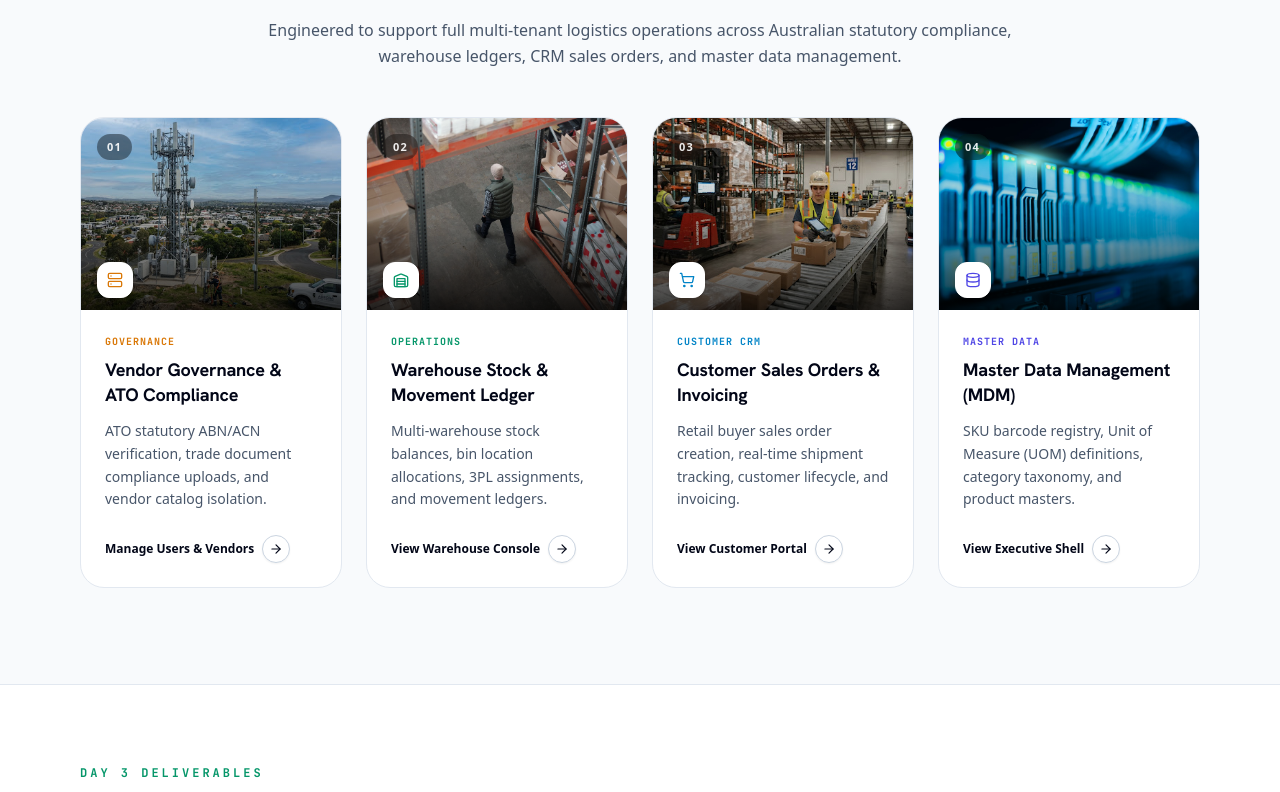
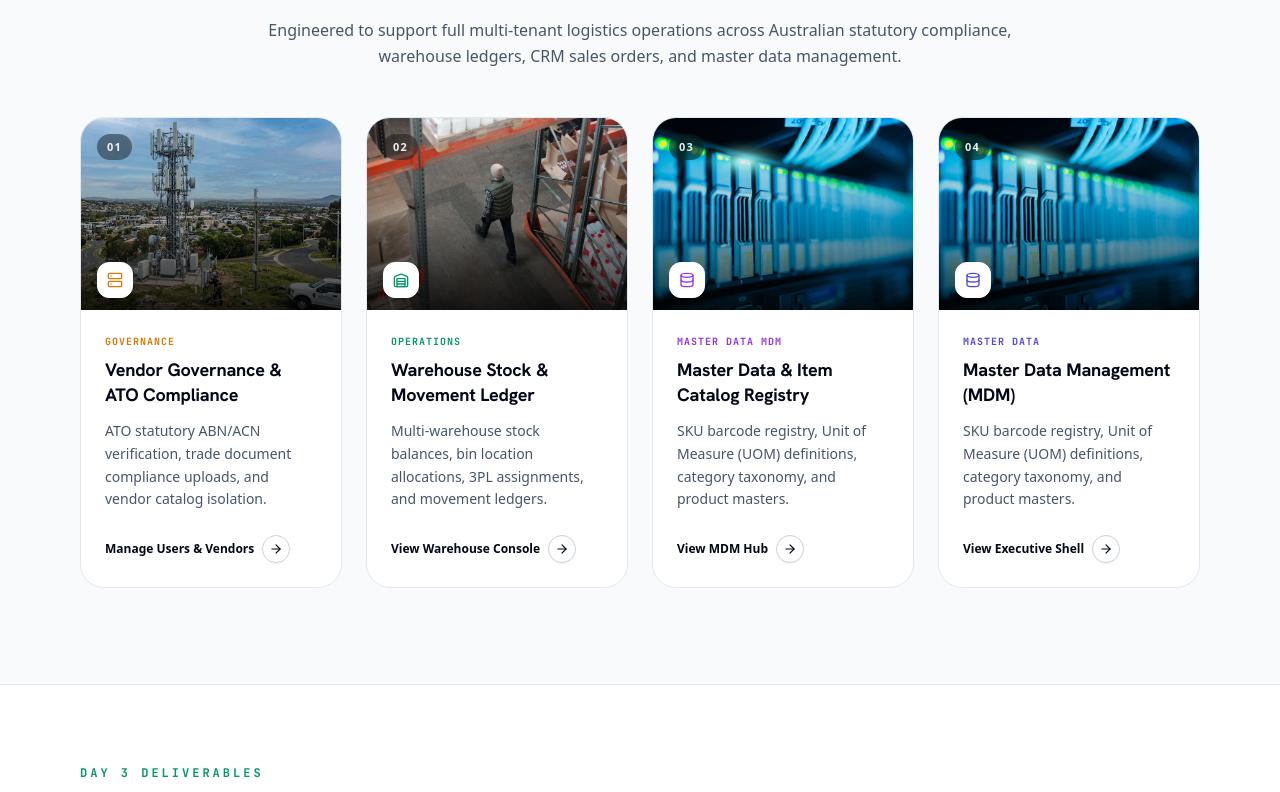
Before and after one commit to Harsh-Kesh/LogiQ-On-Tech, a Next.js app: page / in a window 1280 px wide. Shown: the part 968-1760 px from the top of the page. Built offline with nearby package versions, Linux system fonts and the light colour scheme.

Commit message:
refactor(scope): purge all remaining customer CRM references, cards, demo credentials, runtime store accounts, and audit types

```diff
--- a/src/app/auth/login/page.tsx
+++ b/src/app/auth/login/page.tsx
@@ -2,7 +2,7 @@ import LoginView from "@/components/auth/LoginView";
 
 export const metadata = {
   title: "Sign In — LogiQ-On Tech Platform",
-  description: "Unified multi-tenant login portal for Platform Owners, Vendors, Warehouses, and Customers.",
+  description: "Unified multi-tenant login portal for Platform Owners, Vendors, and Warehouse Operators.",
 };
 
 export default function LoginPage() {
--- a/src/app/dashboard/owner/page.tsx
+++ b/src/app/dashboard/owner/page.tsx
@@ -123,7 +123,7 @@ export default function PlatformOwnerDashboard() {
           </div>
           <h3 className="text-lg font-bold text-slate-900">User Directory &amp; RBAC</h3>
           <p className="text-xs text-slate-500 leading-relaxed">
-            Provision users, assign roles (PLATFORM_OWNER, VENDOR, WAREHOUSE, CUSTOMER), and toggle account suspensions.
+            Provision users, assign roles (PLATFORM_OWNER, VENDOR, WAREHOUSE, MDM), and toggle account suspensions.
           </p>
           <Link
             href="/dashboard/owner/users"
@@ -155,7 +155,7 @@ export default function PlatformOwnerDashboard() {
           </div>
           <h3 className="text-lg font-bold text-slate-900">Multi-Tenant Portals</h3>
           <p className="text-xs text-slate-500 leading-relaxed">
-            Test role isolation across Vendor Management, Warehouse Stock Ledgers, and Customer Sales Orders.
+            Test role isolation across Vendor Management, Warehouse Stock Ledgers, and Master Data MDM.
           </p>
           <Link
             href="/dashboard/vendor"
--- a/src/app/dashboard/page.tsx
+++ b/src/app/dashboard/page.tsx
@@ -4,7 +4,7 @@ export const dynamic = 'force-dynamic';
 
 import { useSession } from 'next-auth/react';
 import Link from 'next/link';
-import { Shield, Building, Warehouse, ShoppingCart, Lock, FileText, CheckCircle2, UserCheck, ArrowRight, Clock, Key } from 'lucide-react';
+import { Shield, Building, Warehouse, Lock, FileText, CheckCircle2, UserCheck, ArrowRight, Clock, Key } from 'lucide-react';
 
 export default function MainDashboardPage() {
   const { data: session, status } = useSession();
@@ -18,7 +18,7 @@ export default function MainDashboardPage() {
     );
   }
 
-  const role = (session?.user as any)?.role || 'CUSTOMER';
+  const role = (session?.user as any)?.role || 'VENDOR';
   const email = session?.user?.email || 'N/A';
   const name = session?.user?.name || 'Authenticated User';
   const mfaEnabled = (session?.user as any)?.mfaEnabled || false;
@@ -45,13 +45,6 @@ export default function MainDashboardPage() {
       icon: Warehouse,
       desc: 'Bin allocations, stock balances & immutable ledger feed.',
     },
-    CUSTOMER: {
-      title: 'Customer CRM & Storefront',
-      href: '/dashboard/customer',
-      color: 'sky',
-      icon: ShoppingCart,
-      desc: 'Sales orders, real-time tracking & customer lifecycle.',
-    },
     MDM: {
       title: 'Master Data MDM Hub',
       href: '/dashboard/owner',
@@ -61,7 +54,7 @@ export default function MainDashboardPage() {
     },
   };
 
-  const currentPortal = rolePortalLinks[role] || rolePortalLinks.CUSTOMER;
+  const currentPortal = rolePortalLinks[role] || rolePortalLinks.VENDOR;
   const PortalIcon = currentPortal.icon;
 
   return (
--- a/src/app/page.tsx
+++ b/src/app/page.tsx
@@ -157,36 +157,36 @@ export default function HomePage() {
               <div>
                 <div className="relative h-48 overflow-hidden">
                   <img
-                    alt="Customer CRM"
+                    alt="Master Data MDM"
                     className="absolute inset-0 w-full h-full object-cover group-hover:scale-110 transition-transform duration-700"
-                    src={getAssetPath("/images/stitch/ea517d840311.png")}
+                    src={getAssetPath("/images/pexels/partners-server-hardware.jpg")}
                   />
                   <div className="absolute inset-0 bg-gradient-to-t from-black/75 via-black/20 to-transparent" />
                   <span className="absolute top-4 left-4 text-[11px] font-bold text-white/90 tracking-widest bg-black/40 px-2.5 py-1 rounded-full backdrop-blur-md">
                     03
                   </span>
                   <div className="absolute bottom-3 left-4 w-9 h-9 bg-white rounded-xl flex items-center justify-center text-slate-950 shadow-md border border-white">
-                    <ShoppingCart className="w-4 h-4 text-sky-600" />
+                    <Database className="w-4 h-4 text-purple-600" />
                   </div>
                 </div>
                 <div className="p-6 pb-2">
-                  <span className="text-[10px] font-bold text-sky-600 uppercase tracking-widest block mb-2 font-mono">
-                    CUSTOMER CRM
+                  <span className="text-[10px] font-bold text-purple-600 uppercase tracking-widest block mb-2 font-mono">
+                    MASTER DATA MDM
                   </span>
                   <h3 className="text-lg font-bold text-slate-950 leading-snug mb-2.5 min-h-[52px]">
-                    Customer Sales Orders &amp; Invoicing
+                    Master Data &amp; Item Catalog Registry
                   </h3>
                   <p className="text-sm text-slate-600 leading-relaxed mb-4 min-h-[44px]">
-                    Retail buyer sales order creation, real-time shipment tracking, customer lifecycle, and invoicing.
+                    SKU barcode registry, Unit of Measure (UOM) definitions, category taxonomy, and product masters.
                   </p>
                 </div>
               </div>
               <div className="px-6 pb-6 pt-0">
                 <Link
-                  href="/dashboard/customer"
+                  href="/dashboard/owner"
                   className="w-fit flex items-center gap-2 text-xs font-bold text-slate-950 hover:text-indigo-600 transition-colors"
                 >
-                  View Customer Portal
+                  View MDM Hub
                   <span className="w-7 h-7 rounded-full bg-white text-slate-950 border border-slate-300 shadow-sm flex items-center justify-center group-hover:bg-slate-950 group-hover:text-white transition-all">
                     <ArrowRight className="w-3.5 h-3.5" />
                   </span>
@@ -264,7 +264,7 @@ export default function HomePage() {
               </div>
               <h3 className="text-xl font-bold text-slate-950">4-Role RBAC &amp; TOTP MFA</h3>
               <p className="text-sm text-slate-600 leading-relaxed">
-                Full-stack role enforcement across Platform Owner, Vendor, Warehouse, and Customer with TOTP 2FA interceptors.
+                Full-stack role enforcement across Platform Owner, Vendor, Warehouse, and MDM with TOTP 2FA interceptors.
               </p>
               <ul className="space-y-2 pt-2 text-xs text-slate-700">
                 <li className="flex items-center gap-2">
--- a/src/components/Footer.tsx
+++ b/src/components/Footer.tsx
@@ -41,8 +41,8 @@ const FOOTER_COLUMNS = [
     links: [
       { label: "Request a Demo", href: "/request-demo" },
       { label: "Request a Quote", href: "/request-quote" },
-      { label: "Customer Login", href: "/customer-login" },
-      { label: "Vendor Login", href: "/vendor-login" },
+      { label: "Platform Sign In", href: "/auth/login" },
+      { label: "Vendor Portal", href: "/dashboard/vendor" },
     ],
   },
 ];
@@ -59,7 +59,7 @@ export default function Footer() {
   if (
     pathname === "/login" ||
     pathname === "/register" ||
-    pathname === "/customer-login" ||
+    pathname === "/auth/login" ||
     pathname === "/vendor-login"
   )
     return null;
--- a/src/components/HeroArt.tsx
+++ b/src/components/HeroArt.tsx
@@ -7,7 +7,7 @@ export type HeroArtVariant =
   | "buzz"
   | "contact"
   | "demo"
-  | "customer-login"
+  | "login"
   | "vendor-login";
 
 const PHOTOS: Record<HeroArtVariant, { src: string; alt: string }> = {
@@ -31,7 +31,7 @@ const PHOTOS: Record<HeroArtVariant, { src: string; alt: string }> = {
     src: "https://images.pexels.com/photos/4484154/pexels-photo-4484154.jpeg?auto=compress&cs=tinysrgb&w=1200",
     alt: "Warehouse employee scanning inventory with a tablet and scanner",
   },
-  "customer-login": {
+  login: {
     src: "https://images.pexels.com/photos/4484042/pexels-photo-4484042.jpeg?auto=compress&cs=tinysrgb&w=800",
     alt: "Warehouse worker checking inventory on a tablet",
   },
--- a/src/lib/audit.ts
+++ b/src/lib/audit.ts
@@ -5,7 +5,7 @@ export interface AuditEventParams {
   userId?: string;
   role?: UserRole;
   action: string;
-  module: 'GOVERNANCE' | 'VENDOR_MANAGEMENT' | 'WAREHOUSE_OPERATIONS' | 'CUSTOMER_CRM' | 'MASTER_DATA_MDM';
+  module: 'GOVERNANCE' | 'VENDOR_MANAGEMENT' | 'WAREHOUSE_OPERATIONS' | 'MASTER_DATA_MDM';
   targetId?: string;
   payloadJson?: Record<string, any>;
   ipAddress?: string;
```
